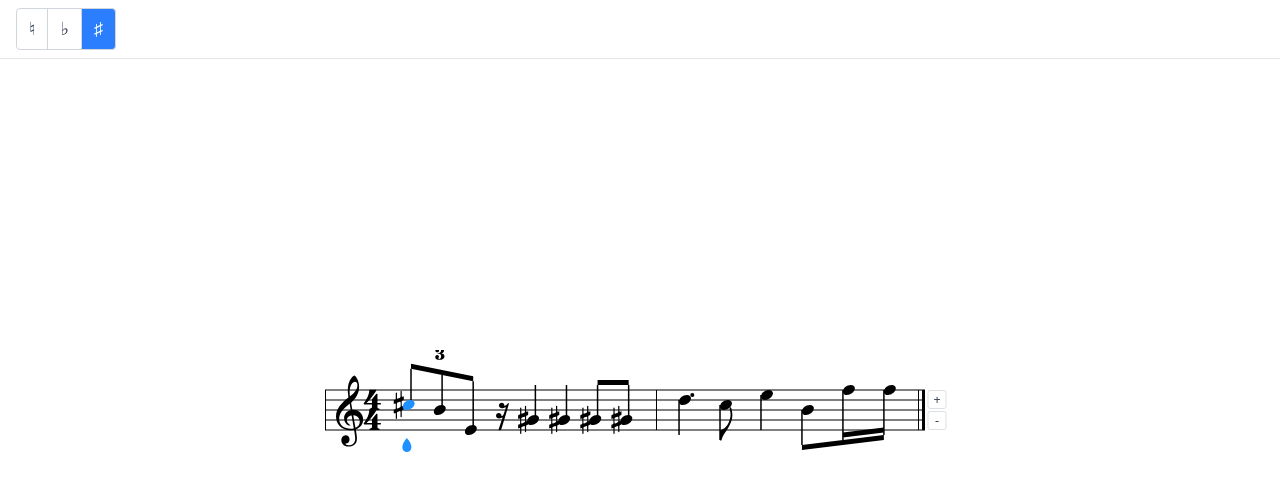
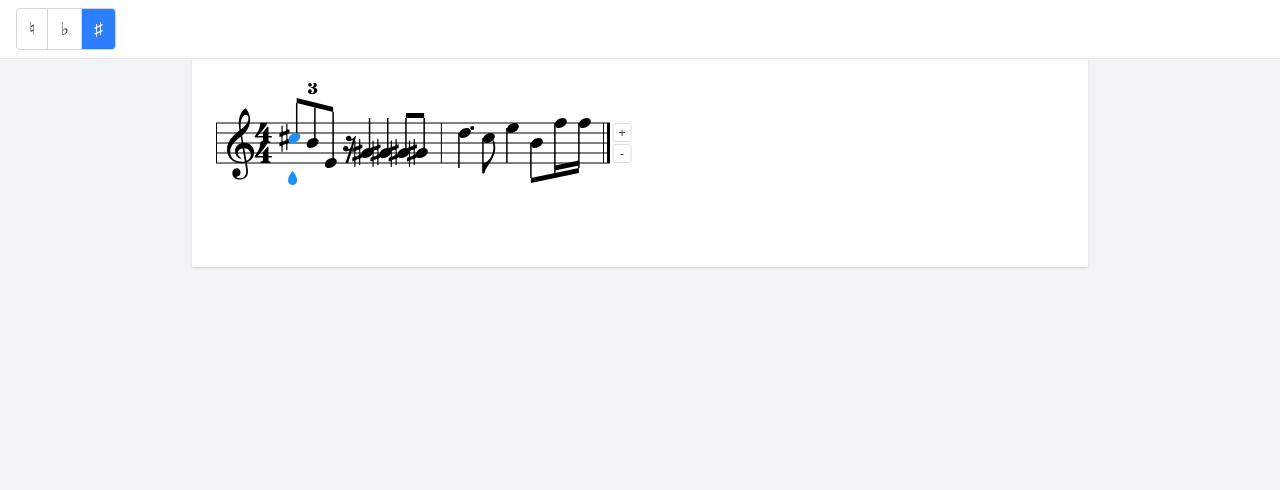
Before and after one commit to KarelVDW/mushee, a Next.js app in the folder apps/web/: page /sheet in a window 1280 px wide. Shown: the top 490 px of the page. Built offline with nearby package versions, Linux system fonts and the light colour scheme.

Commit message:
feat: restructure sheet page

```diff
--- a/apps/web/src/app/sheet/ControlBar.tsx
+++ b/apps/web/src/app/sheet/ControlBar.tsx
@@ -12,7 +12,7 @@ interface ControlBarProps {
 
 export function ControlBar({ accidental, disabled, onAccidentalChange }: ControlBarProps) {
   return (
-    <div className="flex items-center gap-6 px-4 py-2 border-b border-gray-200">
+    <div className="flex items-center gap-6 px-4 py-2 border-b border-gray-200 bg-white">
       {/* Accidentals */}
       <div className="flex">
         {ACCIDENTALS.map(({ label, value }) => {
--- a/apps/web/src/app/sheet/page.tsx
+++ b/apps/web/src/app/sheet/page.tsx
@@ -179,18 +179,17 @@ export default function Sheet() {
     <div
       ref={containerRef}
       tabIndex={0}
-      className="flex flex-col min-h-screen outline-none"
+      className="flex flex-col min-h-screen max-h-screen bg-gray-100 outline-none"
     >
       <ControlBar
         accidental={selectedNoteInfo.accidental}
         disabled={selectedNoteInfo.isRest}
         onAccidentalChange={handleAccidentalChange}
       />
-      <div className="flex flex-1 items-center justify-center">
+      <div className="flex-1 overflow-y-auto min-h-full px-8">
+        <div className="mx-auto max-w-4xl min-h-full bg-white shadow p-6">
           <Score
             input={scoreData}
-          width={600}
-          height={160}
             selectedNoteIndex={cursorIndex}
             onNoteChange={handleNoteChange}
             onAddMeasure={handleAddMeasure}
@@ -199,5 +198,6 @@ export default function Sheet() {
           />
         </div>
       </div>
+    </div>
   );
 }
--- a/apps/web/src/components/notation/Score.tsx
+++ b/apps/web/src/components/notation/Score.tsx
@@ -1,6 +1,6 @@
 'use client'
 
-import { useCallback, useMemo, useRef, useState } from 'react'
+import { useCallback, useEffect, useMemo, useRef, useState } from 'react'
 
 import { Barline } from './Barline'
 import { NUM_STAFF_LINES, SPACE_ABOVE_STAFF, STAVE_LINE_DISTANCE } from './constants'
@@ -11,7 +11,7 @@ import { computeLayout } from './layout'
 import { Measure } from './Measure'
 import { lineToKey, pitchToLine, yToLine } from './note-utils'
 import { StaffLines } from './StaffLines'
-import type { LayoutNote, ScoreInput } from './types'
+import type { Clef, LayoutNote, ScoreInput } from './types'
 
 /** Vertical offset from the reference Y to the teardrop tip */
 const CURSOR_Y_OFFSET = 15
@@ -21,9 +21,10 @@ const MEASURE_BUTTONS_WIDTH = 30
 const MEASURE_BUTTON_SIZE = 18
 const MEASURE_BUTTON_GAP = 3
 
+const MAX_MEASURES_PER_ROW = 4
+
 interface ScoreProps {
     input: ScoreInput
-    width?: number
     height?: number
     selectedNoteIndex?: number
     onNoteChange?: (noteEventIndex: number, newKey: string) => void
@@ -32,10 +33,104 @@ interface ScoreProps {
     canRemoveMeasure?: boolean
 }
 
-export function Score({ input, width = 600, height = 160, selectedNoteIndex, onNoteChange, onAddMeasure, onRemoveMeasure, canRemoveMeasure = true }: ScoreProps) {
+export function Score({ input, height = 160, selectedNoteIndex, onNoteChange, onAddMeasure, onRemoveMeasure, canRemoveMeasure = true }: ScoreProps) {
+    const containerRef = useRef<HTMLDivElement>(null)
+    const [containerWidth, setContainerWidth] = useState(0)
+
+    useEffect(() => {
+        const el = containerRef.current
+        if (!el) return
+        const observer = new ResizeObserver((entries) => {
+            const entry = entries[0]
+            if (entry) setContainerWidth(entry.contentRect.width)
+        })
+        observer.observe(el)
+        return () => observer.disconnect()
+    }, [])
+
+    // Split measures into rows of max 4, injecting inherited clef on each new row
+    const rowInputs = useMemo(() => {
+        const rows: ScoreInput[] = []
+        let lastClef: Clef | undefined
+        for (let i = 0; i < input.measures.length; i += MAX_MEASURES_PER_ROW) {
+            const slice = input.measures.slice(i, i + MAX_MEASURES_PER_ROW)
+            const measures = slice.map((m, idx) => {
+                if (idx === 0 && !m.clef && lastClef) {
+                    return { ...m, clef: lastClef }
+                }
+                return m
+            })
+            for (const m of slice) {
+                if (m.clef) lastClef = m.clef
+            }
+            rows.push({ measures })
+        }
+        return rows
+    }, [input.measures])
+
+    // Cumulative note event offsets per row
+    const rowOffsets = useMemo(() => {
+        const offsets: number[] = [0]
+        for (const row of rowInputs) {
+            const count = row.measures.reduce(
+                (sum, m) => sum + m.voices.reduce((vSum, v) => vSum + v.notes.length, 0),
+                0,
+            )
+            offsets.push(offsets[offsets.length - 1] + count)
+        }
+        return offsets
+    }, [rowInputs])
+
+    return (
+        <div ref={containerRef} style={{ display: 'flex', flexDirection: 'column', gap: 16 }}>
+            {containerWidth > 0 && rowInputs.map((rowInput, ri) => {
+                const rowOffset = rowOffsets[ri]
+                const nextOffset = rowOffsets[ri + 1]
+                const isLastRow = ri === rowInputs.length - 1
+                const cursorInRow = selectedNoteIndex !== undefined
+                    && selectedNoteIndex >= rowOffset
+                    && selectedNoteIndex < nextOffset
+                const rowWidth = Math.round(containerWidth * (rowInput.measures.length / MAX_MEASURES_PER_ROW))
+
+                return (
+                    <ScoreRow
+                        key={ri}
+                        input={rowInput}
+                        width={rowWidth}
+                        height={height}
+                        selectedNoteIndex={cursorInRow ? selectedNoteIndex - rowOffset : undefined}
+                        onNoteChange={onNoteChange
+                            ? (localIndex, newKey) => onNoteChange(localIndex + rowOffset, newKey)
+                            : undefined}
+                        onAddMeasure={isLastRow ? onAddMeasure : undefined}
+                        onRemoveMeasure={isLastRow ? onRemoveMeasure : undefined}
+                        canRemoveMeasure={isLastRow ? canRemoveMeasure : undefined}
+                    />
+                )
+            })}
+        </div>
+    )
+}
+
+// ---------------------------------------------------------------------------
+// ScoreRow — renders a single staff line (SVG) for one row of measures
+// ---------------------------------------------------------------------------
+
+interface ScoreRowProps {
+    input: ScoreInput
+    width: number
+    height?: number
+    selectedNoteIndex?: number
+    onNoteChange?: (noteEventIndex: number, newKey: string) => void
+    onAddMeasure?: () => void
+    onRemoveMeasure?: () => void
+    canRemoveMeasure?: boolean
+}
+
+function ScoreRow({ input, width, height = 160, selectedNoteIndex, onNoteChange, onAddMeasure, onRemoveMeasure, canRemoveMeasure = true }: ScoreRowProps) {
     const hasMeasureButtons = !!(onAddMeasure || onRemoveMeasure)
-    const layout = useMemo(() => computeLayout(input, width, height), [input, width, height])
-    const viewBoxWidth = hasMeasureButtons ? layout.width + MEASURE_BUTTONS_WIDTH : layout.width
+    const layoutWidth = hasMeasureButtons ? width - MEASURE_BUTTONS_WIDTH : width
+    const layout = useMemo(() => computeLayout(input, layoutWidth, height), [input, layoutWidth, height])
     const svgRef = useRef<SVGSVGElement>(null)
     const [hoverY, setHoverY] = useState<number | null>(null)
 
@@ -133,9 +228,9 @@ export function Score({ input, width = 600, height = 160, selectedNoteIndex, onN
     return (
         <svg
             ref={svgRef}
-            width={width + (hasMeasureButtons ? MEASURE_BUTTONS_WIDTH : 0)}
+            width={width}
             height={height}
-            viewBox={`0 0 ${viewBoxWidth} ${layout.height}`}
+            viewBox={`0 0 ${width} ${layout.height}`}
             xmlns="http://www.w3.org/2000/svg"
             onMouseMove={handleMouseMove}
             onMouseLeave={handleMouseLeave}
```
Lines whose indentation alone changed are shown as unchanged.
